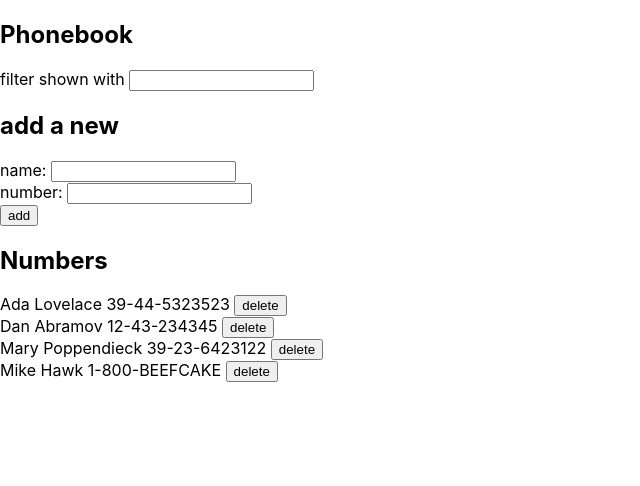
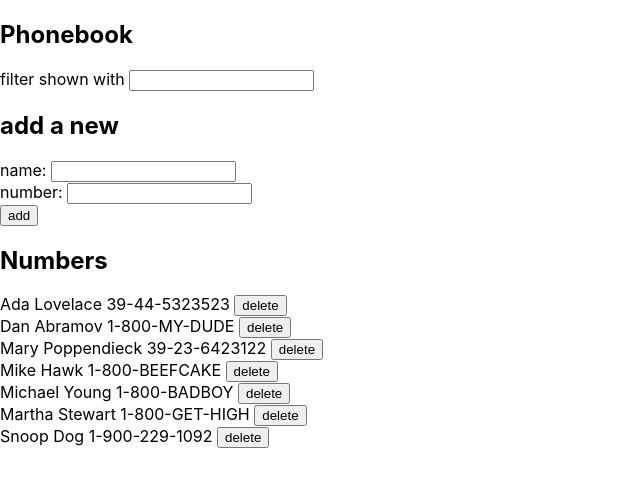
Before and after one commit to mkcyoung/fullstack-helsinki, a React (Create React App) app in the folder part2/phonebook/: page / in a window 1280 px wide. Shown: the top 486 px of the page, without its empty margins (0-640 px from the left). Built offline with nearby package versions, Linux system fonts and the light colour scheme; data requests are answered from the project's data file.

Commit message:
exercise 2.19

```diff
--- a/part2/phonebook/db.json
+++ b/part2/phonebook/db.json
@@ -7,7 +7,7 @@
     },
     {
       "name": "Dan Abramov",
-      "number": "12-43-234345",
+      "number": "1-800-MY-DUDE",
       "id": 3
     },
     {
@@ -19,6 +19,21 @@
       "name": "Mike Hawk",
       "number": "1-800-BEEFCAKE",
       "id": 5
+    },
+    {
+      "name": "Michael Young",
+      "number": "1-800-BADBOY",
+      "id": 6
+    },
+    {
+      "name": "Martha Stewart",
+      "number": "1-800-GET-HIGH",
+      "id": 7
+    },
+    {
+      "name": "Snoop Dog",
+      "number": "1-900-229-1092",
+      "id": 8
     }
   ]
 }
--- a/part2/phonebook/src/App.js
+++ b/part2/phonebook/src/App.js
@@ -60,11 +60,33 @@ const AddForm = (props) => {
   )
 }
 
+const Notification = ({ message }) => {
+  const notificationStyle = {
+    color: 'green',
+    background: 'lightgrey',
+    fontSize: 20,
+    borderStyle: 'solid',
+    borderRadius: 5,
+    padding: 10,
+    marginBottom: 10
+  }
+  if (message === null) {
+    return null
+  }
+
+  return (
+    <div style={notificationStyle}>
+      {message}
+    </div>
+  )
+}
+
 const App = () => {
   const [ persons, setPersons ] = useState([])
   const [ newName, setNewName ] = useState('')
   const [ newNumber, setNewNumber ] = useState('')
   const [ newSearch, setNewSearch ] = useState('')
+  const [ notification, setNotification ] = useState(null)
 
   useEffect(() => {
     console.log('effect')
@@ -126,18 +148,26 @@ const App = () => {
           .update(changedEntry.id,changedEntry)
           .then( updatedEntry => {
             setPersons(persons.map(person => person.name !== newName ? person : updatedEntry))
+            setNewName('')
+            setNewNumber('')
+            setNotification(`Successfully updated ${changedEntry.name}`)
+            setTimeout(() => {
+              setNotification(null)
+            }, 2000)
           })
       }
-      // else break
-      return
-
+      else{
+        // clear entry
+        setNewName('')
+        setNewNumber('')
       }
+    }
+    else{
       // create new person object with name, etc.
       const personObject = {
         name: newName,
         number: newNumber
       }
-
       // post the new entry to the backend
       phonebookService
         .create(personObject)
@@ -147,14 +177,20 @@ const App = () => {
           // reset hooks
           setNewName('')
           setNewNumber('')
+          setNotification(`Successfully added ${personObject.name}`)
+          setTimeout(() => {
+            setNotification(null)
+          }, 2000)
         })
+      }
+
   }
 
 
   return (
     <div>
       <h2>Phonebook</h2>
-
+      <Notification message={notification} />
       <Filter value={newSearch}
           onChange={handleSearch}
       />
```
Lines whose indentation alone changed are shown as unchanged.
